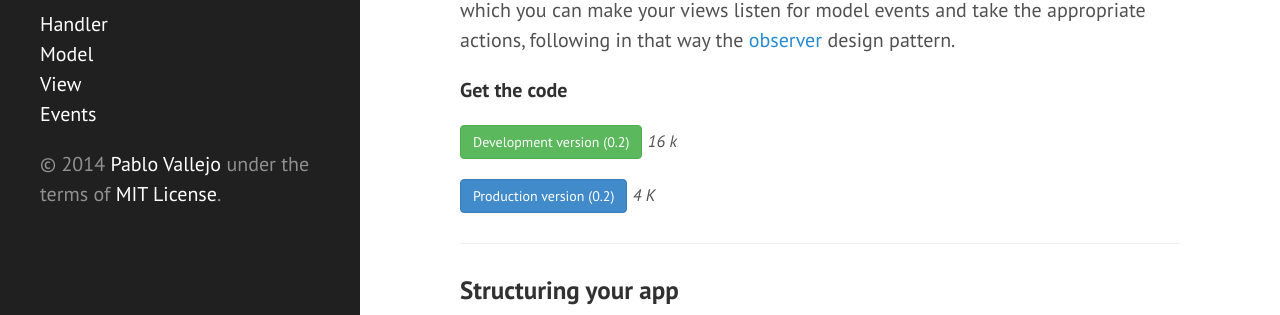
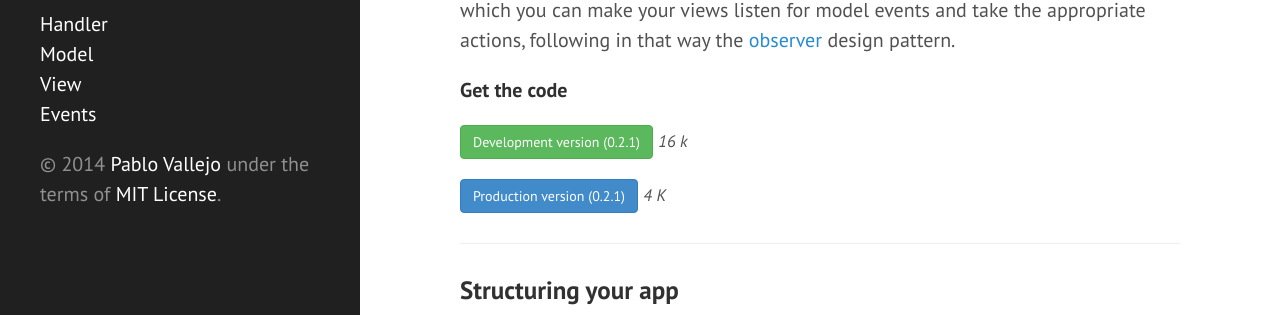
Before and after one commit to PabloVallejo/gillie, a Jekyll site: the page built from _posts/2014-03-06-gillie-javascript-mvc-microframework.md, in a window 1280 px wide and 900 px high. Shown: the part 285-600 px from the top of the window. Built offline with Jekyll 4.4.1, drawn with Linux system fonts in a browser that asks for light colours; Markdown is read by kramdown in place of the engine named in the settings; comment, search, counter and statistics services are not loaded.

Commit message:
Update library version on download buttons.

```diff
--- a/_posts/2014-03-06-gillie-javascript-mvc-microframework.md
+++ b/_posts/2014-03-06-gillie-javascript-mvc-microframework.md
@@ -7,9 +7,9 @@ Gillie is a lightweight MVC framework inspired in [Backbone](http://backbonejs.o
 
 **Get the code**
 
-<a href="http://pablovallejo.github.io/gillie/dist/gillie.js" class="btn btn-success">Development version (0.2)</a> <small>_16 k_</small>
+<a href="http://pablovallejo.github.io/gillie/dist/gillie.js" class="btn btn-success">Development version (0.2.1)</a> <small>_16 k_</small>
 
-<a href="http://pablovallejo.github.io/gillie/dist/gillie.min.js" class="btn btn-primary">Production version (0.2)</a>
+<a href="http://pablovallejo.github.io/gillie/dist/gillie.min.js" class="btn btn-primary">Production version (0.2.1)</a>
 <small>_4 K_</small>
 
 
```
